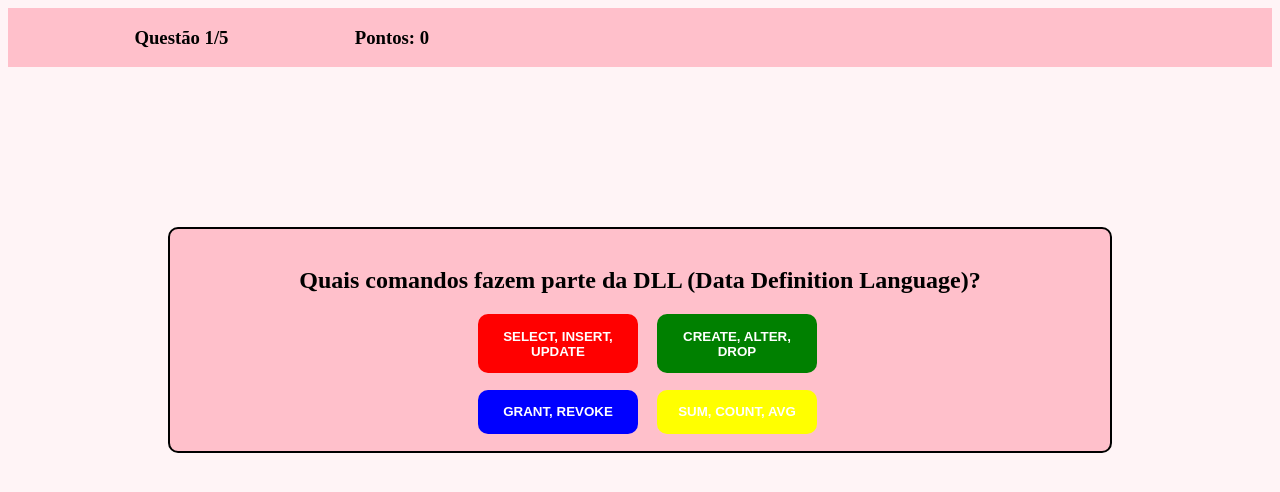
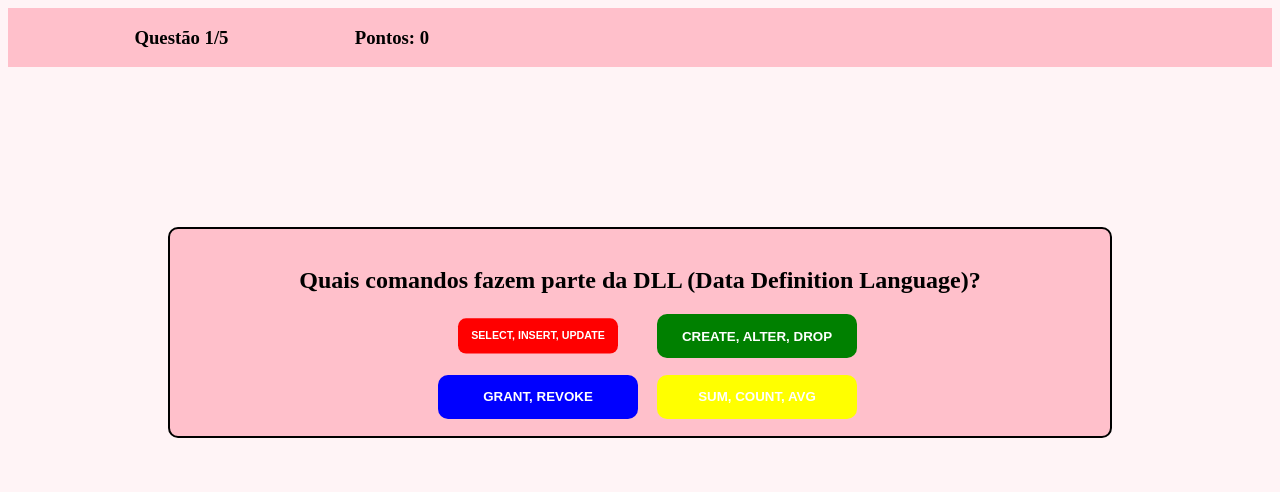
Before and after one commit to Vy0618/Coding, a plain HTML site: page QuizHTML/index.html in a window 1280 px wide. In both pictures the pointer is over the button "SELECT, INSERT, UPDATE". Drawn offline with Linux system fonts and the light colour scheme.

Commit message:
Update style.css

```diff
--- a/QuizHTML/style.css
+++ b/QuizHTML/style.css
@@ -39,7 +39,7 @@ body h2 {
 }
 
 button {
-    width: 20vh;
+    width: 25vh;
     display: inline-block;
     border-radius: 10px;
     color: white;
@@ -47,6 +47,11 @@ button {
     margin-left: 15px;
     margin-bottom: 7px;
     border: 0px;
+}
+
+button:hover{
+    transform: scale(0.8) ;
+    transition: transform 0.3s;
 }
 
 
```
